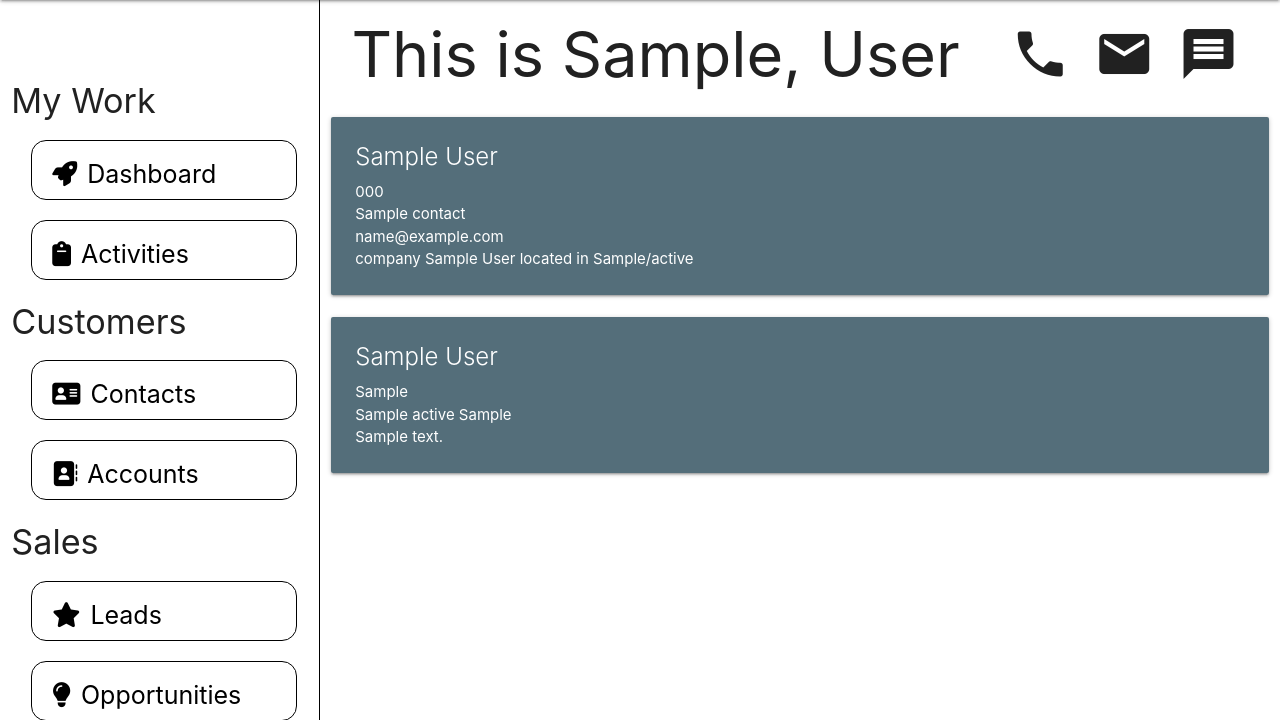
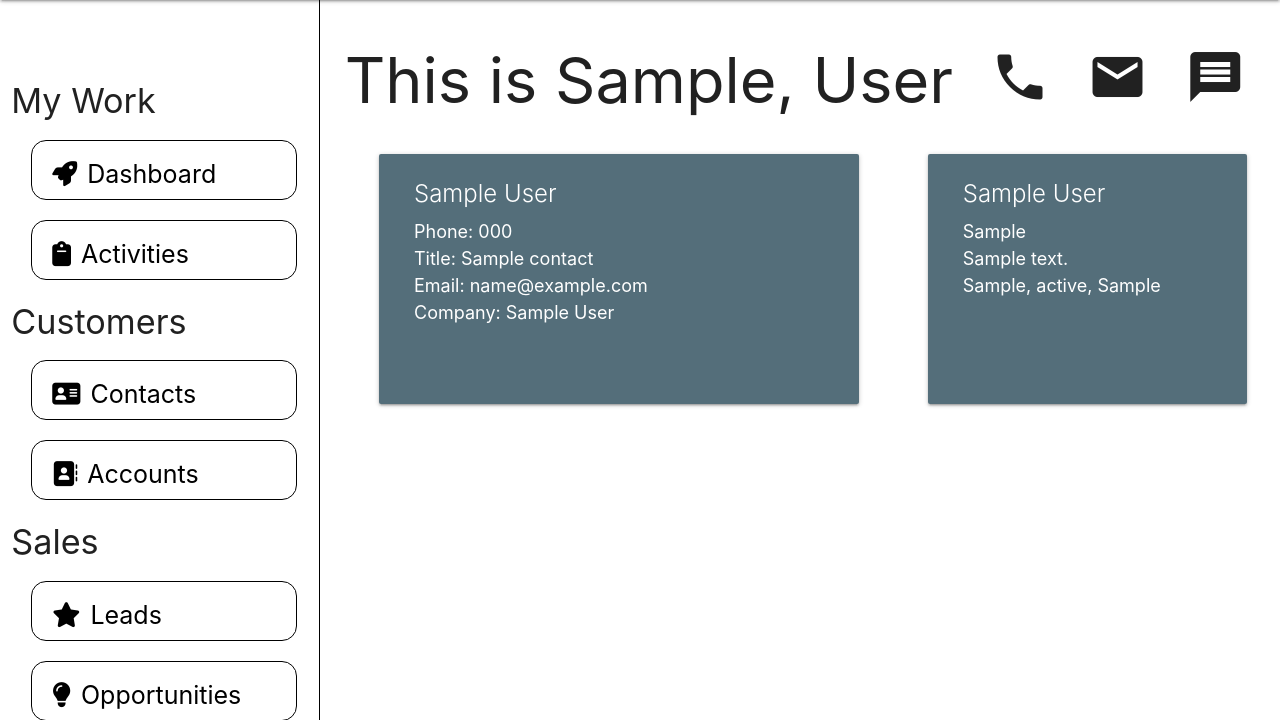
Before and after one commit to SunghunP/Elevar_crm, a Django app: page /contact/1/ in a window 1280 px wide. Shown: the part 64-784 px from the top of the page. Run offline with Django 4.2, Linux system fonts and the light colour scheme; a user stored in the database is signed in; tables that the repository leaves empty hold one stand-in row (values such as "Sample post"); some libraries are stand-ins or nearby versions.

Commit message:
Change Styling of the contacts page

```diff
--- a/main_app/static/css/style.css
+++ b/main_app/static/css/style.css
@@ -86,3 +86,17 @@ i.fa-solid {
 	overflow: auto;
 	max-height: 700px;
 }
+
+.contact-details-wrapper {
+	height: 250px;
+	margin: 10px;
+}
+
+.contact-details {
+	justify-content: space-around;
+	box-sizing: border-box;
+}
+
+.contact-detail-item {
+	font-size: large;
+}
--- a/main_app/templates/main_app/contact_detail.html
+++ b/main_app/templates/main_app/contact_detail.html
@@ -1,27 +1,35 @@
 {% extends 'base.html' %}
 {% block content %}
 <div class="flex flex-col">
-	<div class="contact-details-title">
-		<h1>{{contact}}</h1>
+	<h1 class="contact-details-title">
+		<span>{{contact}}</span>
 		<div class="contact-details-icons-wrapper">
 			<i class="medium material-icons">local_phone</i>
 			<i class="medium material-icons">email</i>
 			<i class="medium material-icons">message</i>
 		</div>
-	</div>
-
-	<div class="card blue-grey darken-1">
+	</h1>
+	<div class="row flex contact-details">
+		<div class="card blue-grey darken-1 col s6 contact-details-wrapper">
 			<div class="card-content white-text">
 				<span class="card-title"> {{ contact.first_name }} {{contact.last_name}} </span>
-			<p> {{contact.phone}} <br> {{contact.title}} <br> {{contact.email}} <br> {{contact.account}}</p>
+				<p class="contact-detail-item">Phone: {{contact.phone}}</p>
+				<p class="contact-detail-item">Title: {{contact.title}}</p>
+				<p class="contact-detail-item">Email: {{contact.email}}</p>
+				<p class="contact-detail-item">Company: {{contact.account.company_name}}</p>
 			</div>
 		</div>
 
-	<div class="card blue-grey darken-1">
+		<div class="card blue-grey darken-1 col s4 contact-details-wrapper">
 			<div class="card-content white-text">
 				<span class="card-title"> {{contact.account.company_name}} </span>
-			<p> {{contact.account.industry}} <br> {{contact.account.city}} {{contact.account.state}} {{contact.account.country}}<br> {{contact.account.description}} <br> </p>
+				<p class="contact-detail-item"> {{contact.account.industry}}</p>
+				<p class="contact-detail-item">{{contact.account.description}}</p>
+				<p class="contact-detail-item">{{contact.account.city}}, {{contact.account.state}}, {{contact.account.country}}</p>
 			</div>
 		</div>
+		<div class="col"></div>
 	</div>
+</div>
+
 {% endblock %}
```
Lines whose indentation alone changed are shown as unchanged.
